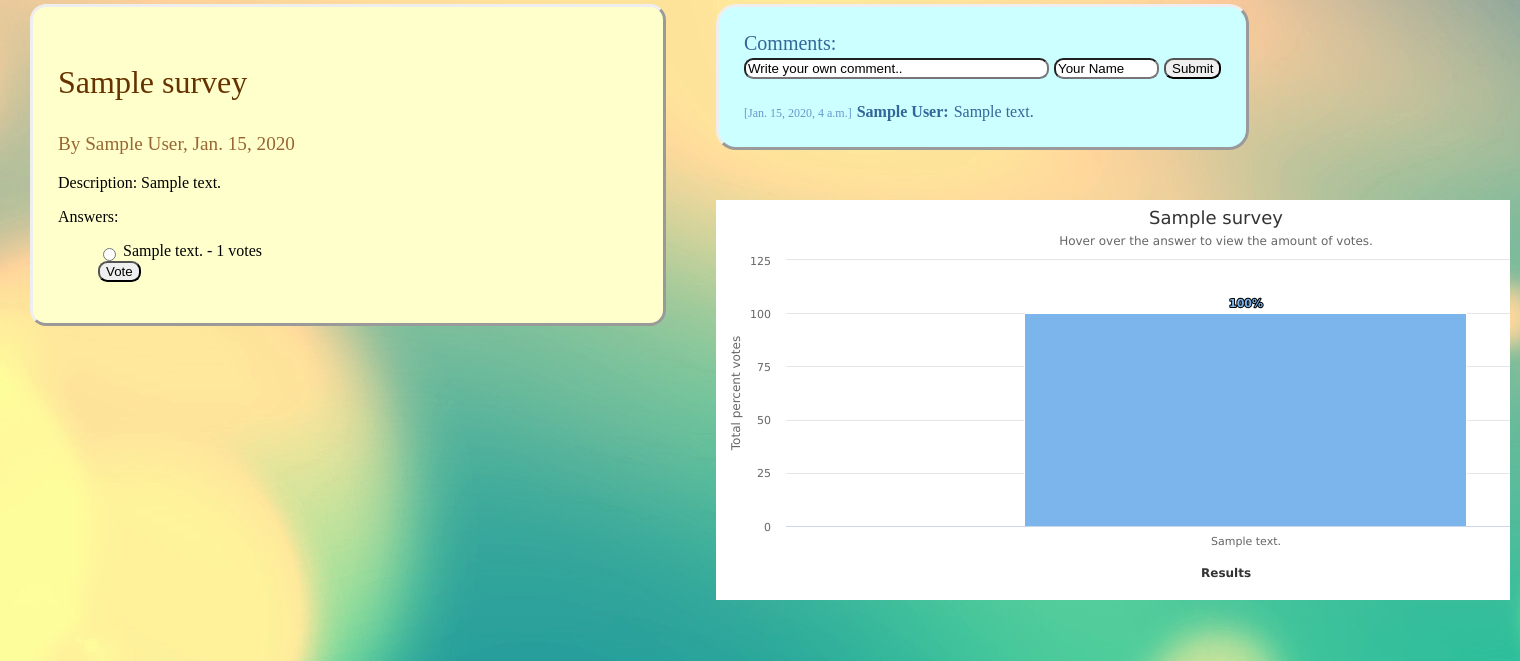
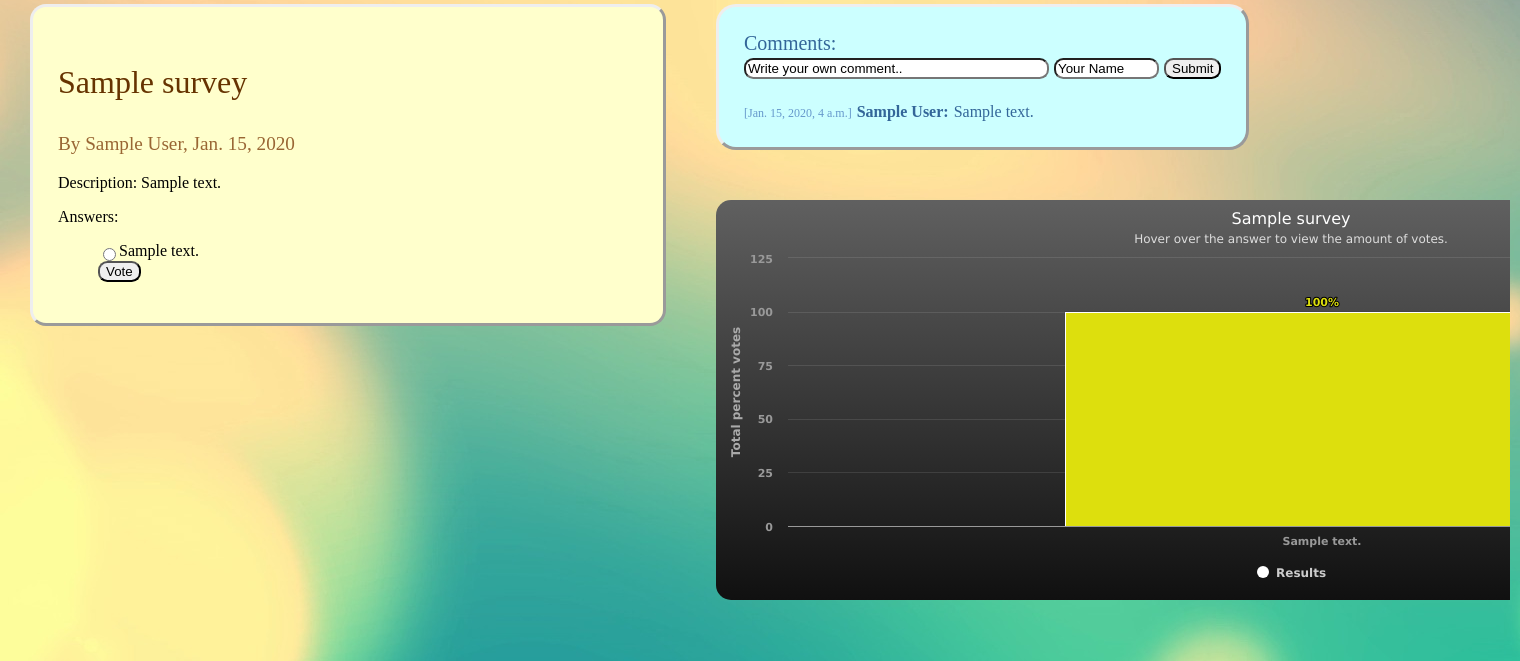
Before and after one commit to meet-projects/survme-y2-2013, a Django app: page /survey/1/ in a window 1520 px wide. Shown: the part 139-800 px from the top of the page. Run offline with Django 3.2, Linux system fonts and the light colour scheme; tables that the repository leaves empty hold one stand-in row (values such as "Sample post").

Commit message:
Tweaked display poll page, highcharts theme

```diff
--- a/home/static/js/charts.js
+++ b/home/static/js/charts.js
@@ -1,101 +1,249 @@
-$(function () {
-
-        var colors = Highcharts.getOptions().colors,
-            categories = ['{{test}}', 'Firefox', 'Chrome', 'Safari', 'Opera'],
-            name = 'Browser brands',
-            data = [{
-                    y: 55.11,
-                    color: colors[0]
-                }, {
-                    y: 21.63,
-                    color: colors[1]
-                }, {
-                    y: 11.94,
-                    color: colors[2]
-                }, {
-                    y: 7.15,
-                    color: colors[3]
-                }, {
-                    y: 2.14,
-                    color: colors[4]
-                }];
-
-        function setChart(name, categories, data, color) {
-			chart.xAxis[0].setCategories(categories, false);
-			chart.series[0].remove(false);
-			chart.addSeries({
-				name: name,
-				data: data,
-				color: color || 'white'
-			}, false);
-			chart.redraw();
-        }
-
-        var chart = $('#container').highcharts({
+Highcharts.theme = {
+   colors: ["#DDDF0D", "#7798BF", "#55BF3B", "#DF5353", "#aaeeee", "#ff0066", "#eeaaee",
+      "#55BF3B", "#DF5353", "#7798BF", "#aaeeee"],
    chart: {
-                type: 'column'
+      backgroundColor: {
+         linearGradient: { x1: 0, y1: 0, x2: 0, y2: 1 },
+         stops: [
+            [0, 'rgb(96, 96, 96)'],
+            [1, 'rgb(16, 16, 16)']
+         ]
+      },
+      borderWidth: 0,
+      borderRadius: 15,
+      plotBackgroundColor: null,
+      plotShadow: false,
+      plotBorderWidth: 0
    },
    title: {
-                text: 'Browser market share, April, 2011'
+      style: {
+         color: '#FFF',
+         font: '16px Lucida Grande, Lucida Sans Unicode, Verdana, Arial, Helvetica, sans-serif'
+      }
    },
    subtitle: {
-                text: 'Click the columns to view versions. Click again to view brands.'
+      style: {
+         color: '#DDD',
+         font: '12px Lucida Grande, Lucida Sans Unicode, Verdana, Arial, Helvetica, sans-serif'
+      }
    },
    xAxis: {
-                categories: categories
+      gridLineWidth: 0,
+      lineColor: '#999',
+      tickColor: '#999',
+      labels: {
+         style: {
+            color: '#999',
+            fontWeight: 'bold'
+         }
+      },
+      title: {
+         style: {
+            color: '#AAA',
+            font: 'bold 12px Lucida Grande, Lucida Sans Unicode, Verdana, Arial, Helvetica, sans-serif'
+         }
+      }
    },
    yAxis: {
-                title: {
-                    text: 'Total percent market share'
+      alternateGridColor: null,
+      minorTickInterval: null,
+      gridLineColor: 'rgba(255, 255, 255, .1)',
+      minorGridLineColor: 'rgba(255,255,255,0.07)',
+      lineWidth: 0,
+      tickWidth: 0,
+      labels: {
+         style: {
+            color: '#999',
+            fontWeight: 'bold'
          }
       },
+      title: {
+         style: {
+            color: '#AAA',
+            font: 'bold 12px Lucida Grande, Lucida Sans Unicode, Verdana, Arial, Helvetica, sans-serif'
+         }
+      }
+   },
+   legend: {
+      itemStyle: {
+         color: '#CCC'
+      },
+      itemHoverStyle: {
+         color: '#FFF'
+      },
+      itemHiddenStyle: {
+         color: '#333'
+      }
+   },
+   labels: {
+      style: {
+         color: '#CCC'
+      }
+   },
+   tooltip: {
+      backgroundColor: {
+         linearGradient: { x1: 0, y1: 0, x2: 0, y2: 1 },
+         stops: [
+            [0, 'rgba(96, 96, 96, .8)'],
+            [1, 'rgba(16, 16, 16, .8)']
+         ]
+      },
+      borderWidth: 0,
+      style: {
+         color: '#FFF'
+      }
+   },
+
+
    plotOptions: {
-                column: {
-                    cursor: 'pointer',
-                    point: {
-                        events: {
-                            click: function() {
-                                var drilldown = this.drilldown;
-                                if (drilldown) { // drill down
-                                    setChart(drilldown.name, drilldown.categories, drilldown.data, drilldown.color);
-                                } else { // restore
-                                    setChart(name, categories, data);
+      series: {
+         shadow: true
+      },
+      line: {
+         dataLabels: {
+            color: '#CCC'
+         },
+         marker: {
+            lineColor: '#333'
+         }
+      },
+      spline: {
+         marker: {
+            lineColor: '#333'
+         }
+      },
+      scatter: {
+         marker: {
+            lineColor: '#333'
+         }
+      },
+      candlestick: {
+         lineColor: 'white'
+      }
+   },
+
+   toolbar: {
+      itemStyle: {
+         color: '#CCC'
+      }
+   },
+
+   navigation: {
+      buttonOptions: {
+         symbolStroke: '#DDDDDD',
+         hoverSymbolStroke: '#FFFFFF',
+         theme: {
+            fill: {
+               linearGradient: { x1: 0, y1: 0, x2: 0, y2: 1 },
+               stops: [
+                  [0.4, '#606060'],
+                  [0.6, '#333333']
+               ]
+            },
+            stroke: '#000000'
+         }
+      }
+   },
+
+   // scroll charts
+   rangeSelector: {
+      buttonTheme: {
+         fill: {
+            linearGradient: { x1: 0, y1: 0, x2: 0, y2: 1 },
+            stops: [
+               [0.4, '#888'],
+               [0.6, '#555']
+            ]
+         },
+         stroke: '#000000',
+         style: {
+            color: '#CCC',
+            fontWeight: 'bold'
+         },
+         states: {
+            hover: {
+               fill: {
+                  linearGradient: { x1: 0, y1: 0, x2: 0, y2: 1 },
+                  stops: [
+                     [0.4, '#BBB'],
+                     [0.6, '#888']
+                  ]
+               },
+               stroke: '#000000',
+               style: {
+                  color: 'white'
+               }
+            },
+            select: {
+               fill: {
+                  linearGradient: { x1: 0, y1: 0, x2: 0, y2: 1 },
+                  stops: [
+                     [0.1, '#000'],
+                     [0.3, '#333']
+                  ]
+               },
+               stroke: '#000000',
+               style: {
+                  color: 'yellow'
                }
             }
          }
       },
-                    dataLabels: {
-                        enabled: true,
-                        color: colors[0],
-                        style: {
-                            fontWeight: 'bold'
+      inputStyle: {
+         backgroundColor: '#333',
+         color: 'silver'
       },
-                        formatter: function() {
-                            return this.y +'%';
-                        }
-                    }
+      labelStyle: {
+         color: 'silver'
       }
    },
-            tooltip: {
-                formatter: function() {
-                    var point = this.point,
-                        s = this.x +':<b>'+ this.y +'% market share</b><br/>';
-                    if (point.drilldown) {
-                        s += 'Click to view '+ point.category +' versions';
-                    } else {
-                        s += 'Click to return to browser brands';
-                    }
-                    return s;
+
+   navigator: {
+      handles: {
+         backgroundColor: '#666',
+         borderColor: '#AAA'
+      },
+      outlineColor: '#CCC',
+      maskFill: 'rgba(16, 16, 16, 0.5)',
+      series: {
+         color: '#7798BF',
+         lineColor: '#A6C7ED'
       }
    },
-            series: [{
-                name: name,
-                data: data,
-                color: 'white'
-            }],
-            exporting: {
-                enabled: false
-            }
-        })
-        .highcharts(); // return chart
-    });
+
+   scrollbar: {
+      barBackgroundColor: {
+            linearGradient: { x1: 0, y1: 0, x2: 0, y2: 1 },
+            stops: [
+               [0.4, '#888'],
+               [0.6, '#555']
+            ]
+         },
+      barBorderColor: '#CCC',
+      buttonArrowColor: '#CCC',
+      buttonBackgroundColor: {
+            linearGradient: { x1: 0, y1: 0, x2: 0, y2: 1 },
+            stops: [
+               [0.4, '#888'],
+               [0.6, '#555']
+            ]
+         },
+      buttonBorderColor: '#CCC',
+      rifleColor: '#FFF',
+      trackBackgroundColor: {
+         linearGradient: { x1: 0, y1: 0, x2: 0, y2: 1 },
+         stops: [
+            [0, '#000'],
+            [1, '#333']
+         ]
+      },
+      trackBorderColor: '#666'
+   },
+
+   // special colors for some of the demo examples
+   legendBackgroundColor: 'rgba(48, 48, 48, 0.8)',
+   legendBackgroundColorSolid: 'rgb(70, 70, 70)',
+   dataLabelsColor: '#444',
+   textColor: '#E0E0E0',
+   maskColor: 'rgba(255,255,255,0.3)'
+};
--- a/home/templates/displaysurvey.html
+++ b/home/templates/displaysurvey.html
@@ -6,10 +6,10 @@
 {% block headers %}
 <link rel="stylesheet" type="text/css" href="{{ STATIC_URL }}css/displaysurvey.css">
 	<script src="http://code.highcharts.com/highcharts.js"></script>
-	<!-- <script src="{{ STATIC_URL }}js/charts.js"></script> -->
+	<script src="{{ STATIC_URL }}js/charts.js"></script>
 	<script type="text/javascript">
 	$(function () {
-
+		var highchartsOptions = Highcharts.setOptions(Highcharts.theme);
 		var json = JSON.parse('{{JSON|safe}}');
         var colors = Highcharts.getOptions().colors,
             categories = json.categories,
@@ -123,9 +123,9 @@
 		<ul class="lis"> <form action="vote/" method= "post">
 		{% csrf_token %}
 		{% for answer in answers %}
-				<li><input type="radio" name="answers" value="{{forloop.counter}}"> {{answer.text}} - {{answer.votes}} votes</li>
+				<input type="radio" name="answers" value="{{forloop.counter}}">{{answer.text}}
 		{% endfor %}
-		<input type="submit" value="Vote">
+		<br><input type="submit" value="Vote">
 		</form> </ul>
 	</div>
 	<div id="commentsFrame">
@@ -145,6 +145,6 @@
 		{% endif %}
 	{% endif %}
 	</div>
-	<div id="container" style="min-width: 400px; max-width: 1000px; height: 400px; margin: 0 auto"></div>
+	<div id="container" style="min-width: 400px; max-width: 1150px; height: 400px;"></div>
 	</div>
 {% endblock %}
--- a/home/views.py
+++ b/home/views.py
@@ -35,7 +35,7 @@ def displaySurvey(request, sid):
     context = {
         "poll":survey,
         "answers":answers,
-        "comments":comments,
+        "comments":comments[::-1],
         # ohai ron python encodes python dictionaries into json nicely so you don't have to fuck with curly braces etc. <3 <3 <3
         "JSON": json.dumps(JSON)
         }
```
Lines whose indentation alone changed are shown as unchanged.
